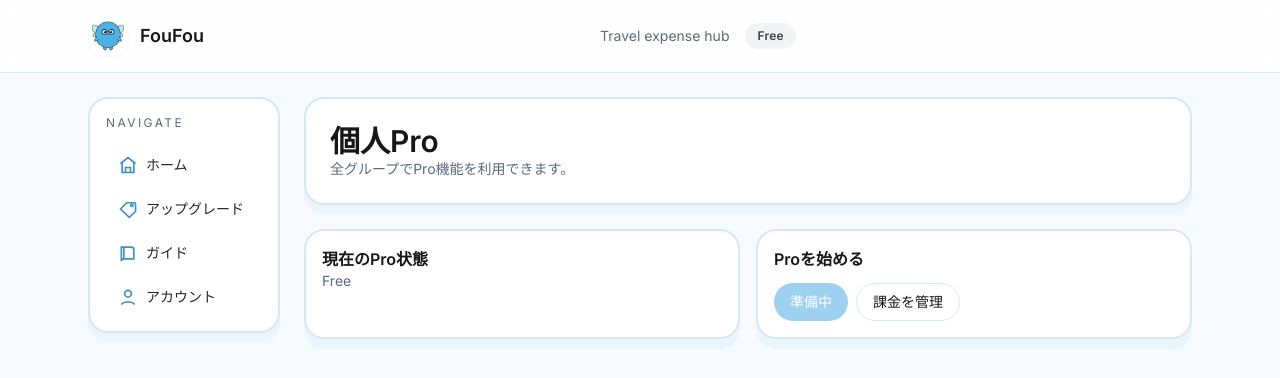
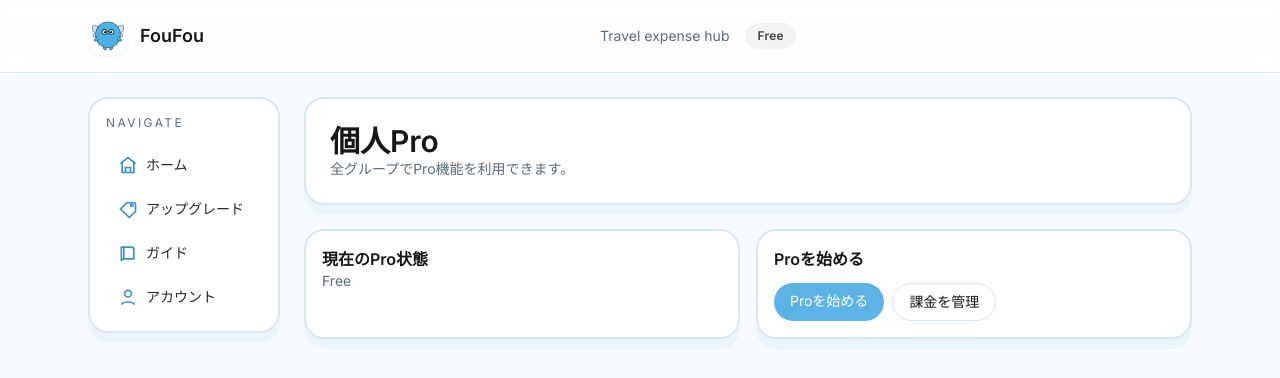
Before and after one commit to smasaya109-cmyk/foufou, a Next.js app: page /app/billing in a window 1280 px wide. Shown: the top 378 px of the page. Built offline with nearby package versions, Linux system fonts and the light colour scheme; no server answers.

Commit message:
Polish billing CTA

```diff
--- a/src/components/billing/ProCheckoutButton.tsx
+++ b/src/components/billing/ProCheckoutButton.tsx
@@ -1,5 +1,4 @@
-"use client";
-
+import Link from "next/link";
 import { useLang } from "@/hooks/useLang";
 import { getCopy } from "@/lib/i18n";
 
@@ -7,11 +6,11 @@ export default function ProCheckoutButton() {
   const lang = useLang();
   const copy = getCopy(lang);
   return (
-    <button
-      className="rounded-full bg-[var(--accent)] px-4 py-2 text-sm text-white opacity-60"
-      disabled
+    <Link
+      href="/app/subscription"
+      className="rounded-full bg-[var(--accent)] px-4 py-2 text-sm text-white"
     >
-      {copy.common.preparing}
-    </button>
+      {copy.billing.startPro}
+    </Link>
   );
 }
```
